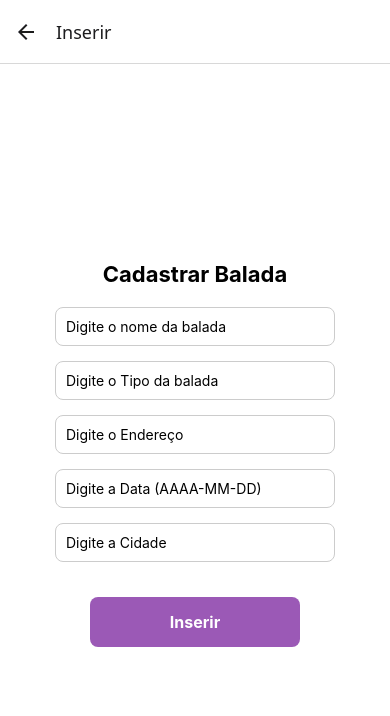
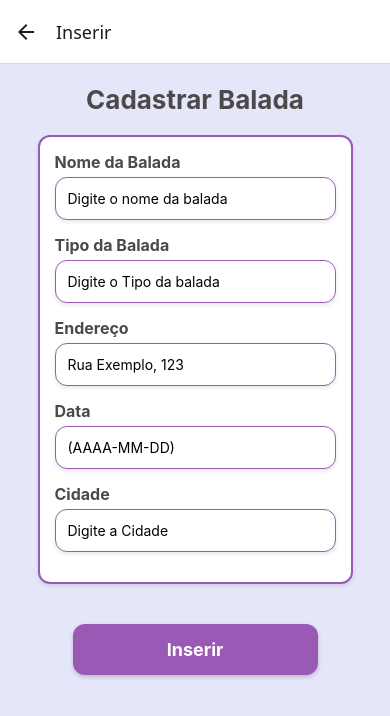
Before and after one commit to vitorcecato-sesi/balada-backend-mobile, a React Native app: screen /Inserir in a window 390 px wide. Shown: the top 716 px of the page. Built offline with nearby package versions, Linux system fonts and the light colour scheme.

Commit message:
put feito

```diff
--- a/screens/Inserir.js
+++ b/screens/Inserir.js
@@ -1,35 +1,40 @@
+// Importação de bibliotecas necessárias do React e React Native
 import React, { useState } from "react"
 import { View, Text, TextInput, TouchableOpacity, StyleSheet, Alert } from "react-native"
 
-// Configuração Backend -----------------------------------
-const ipLocal = "10.136.38.187"
-const porta = "3000"
-const URL_API = `http://${ipLocal}:${porta}`
+// Configuração do backend com IP e porta do servidor
+const ipLocal = "10.136.38.187" // IP local do servidor
+const porta = "3000" // Porta do servidor
+const URL_API = `http://${ipLocal}:${porta}` // URL base da API
 
 export default function Inserir({ navigation }) {
-  const [nome, setNome] = useState("")
-  const [endereco, setEndereco] = useState("")
-  const [dataBalada, setDataBalada] = useState("") // <- corrigido
-  const [tipo, setTipo] = useState("")
-  const [cidade, setCidade] = useState("")
-  const [listaBaladas, setListaBaladas] = useState([])
+  // Declaração de estados para armazenar os valores dos inputs
+  const [nome, setNome] = useState("") // Nome da balada
+  const [endereco, setEndereco] = useState("") // Endereço da balada
+  const [dataBalada, setDataBalada] = useState("") // Data da balada
+  const [tipo, setTipo] = useState("") // Tipo da balada
+  const [cidade, setCidade] = useState("") // Cidade da balada
 
+  // Função para limpar os campos após o cadastro
   const limparCampos = () => {
     setNome("")
     setEndereco("")
-    setDataBalada("") // <- corrigido
+    setDataBalada("")
     setTipo("")
     setCidade("")
   }
 
+  // Função para enviar os dados para o backend via método POST
   const metodoPost = async () => {
+    // Verifica se todos os campos estão preenchidos
     if (!nome || !endereco || !dataBalada || !tipo || !cidade) {
       Alert.alert("Erro", "Preencha todos os campos antes de continuar!")
       return
     }
 
     try {
-      const response = await fetch(`${URL_API}/balada/`, { // <- corrigido
+      // Envia os dados para a API
+      const response = await fetch(`${URL_API}/balada/`, {
         method: "POST",
         headers: {
           "Content-Type": "application/json",
@@ -37,117 +42,159 @@ export default function Inserir({ navigation }) {
         body: JSON.stringify({
           nome: nome,
           endereco: endereco,
-          data: dataBalada, // <- corrigido
+          data: dataBalada,
           tipo: tipo,
           cidade: cidade,
         }),
       })
 
+      // Verifica se a resposta foi bem-sucedida
       if (!response.ok) {
         Alert.alert("Erro", "Não foi possível cadastrar a balada.")
         return
       }
 
-      const dadosBD = await response.json()
-
-      setListaBaladas([...listaBaladas, dadosBD])
-
       Alert.alert("Sucesso", "Balada cadastrada com sucesso!")
-      limparCampos()
+      limparCampos() // Limpa os campos após o sucesso
     } catch (error) {
+      // Exibe erro no console e alerta o usuário
       Alert.alert("Erro", "Erro ao cadastrar balada! Verifique o console.")
       console.log(error)
     }
   }
 
   return (
-    <View style={styles.container}>
-      <Text style={styles.titulo}>Cadastrar Balada</Text>
+    <View style={styles.container}> {/* Contêiner principal */}
+      <Text style={styles.titulo}>Cadastrar Balada</Text> {/* Título da página */}
 
+      <View style={styles.inputWrapper}> {/* Borda englobando os inputs */}
+        {/* Grupo de inputs com labels descritivas */}
+        <View style={styles.inputGroup}>
+          <Text style={styles.label}>Nome da Balada</Text>
           <TextInput
             style={styles.input}
             placeholder="Digite o nome da balada"
             value={nome}
             onChangeText={setNome}
           />
+        </View>
+
+        <View style={styles.inputGroup}>
+          <Text style={styles.label}>Tipo da Balada</Text>
           <TextInput
             style={styles.input}
             placeholder="Digite o Tipo da balada"
             value={tipo}
             onChangeText={setTipo}
           />
+        </View>
+
+        <View style={styles.inputGroup}>
+          <Text style={styles.label}>Endereço</Text>
           <TextInput
             style={styles.input}
-        placeholder="Digite o Endereço"
+            placeholder="Rua Exemplo, 123"
             value={endereco}
             onChangeText={setEndereco}
           />
+        </View>
+
+        <View style={styles.inputGroup}>
+          <Text style={styles.label}>Data</Text>
           <TextInput
             style={styles.input}
-        placeholder="Digite a Data (AAAA-MM-DD)"
+            placeholder="(AAAA-MM-DD)"
             value={dataBalada}
             onChangeText={setDataBalada}
           />
+        </View>
+
+        <View style={styles.inputGroup}>
+          <Text style={styles.label}>Cidade</Text>
           <TextInput
             style={styles.input}
             placeholder="Digite a Cidade"
             value={cidade}
             onChangeText={setCidade}
           />
+        </View>
+      </View>
 
-      <TouchableOpacity style={styles.botao} onPress={metodoPost}>
+      <TouchableOpacity style={styles.botao} onPress={metodoPost}> {/* Botão de envio */}
         <Text style={styles.textoBotao}>Inserir</Text>
       </TouchableOpacity>
-
-      {listaBaladas.length > 0 && (
-        <View style={{ marginTop: 20, width: "100%" }}>
-          <Text style={{ fontWeight: "bold", fontSize: 18, marginBottom: 10 }}>
-            Baladas Cadastradas:
-          </Text>
-          {listaBaladas.map((item, index) => (
-            <Text key={index}>
-              {item.nome} - {item.endereco} - {item.data} - {item.tipo} - {item.cidade}
-            </Text>
-          ))}
-        </View>
-      )}
     </View>
   )
 }
 
+// Estilos para os componentes da página
 const styles = StyleSheet.create({
   container: {
     flex: 1,
-    backgroundColor: "#fff",
+    backgroundColor: "#e6e6fa", // Fundo roxo claro
     padding: 20,
     alignItems: "center",
-    justifyContent: "center",
+    justifyContent: "flex-start",
   },
   titulo: {
-    fontSize: 22,
+    fontSize: 26,
     fontWeight: "bold",
     marginBottom: 20,
     textAlign: "center",
+    color: "#4a4a4a",
+  },
+  inputWrapper: {
+    width: "90%",
+    borderWidth: 2,
+    borderColor: "#9b59b6", // Cor da borda englobando os inputs
+    borderRadius: 12,
+    padding: 15,
+    backgroundColor: "#fff",
+    shadowColor: "#000",
+    shadowOffset: { width: 0, height: 2 },
+    shadowOpacity: 0.1,
+    shadowRadius: 4,
+    elevation: 2,
+    marginBottom: 20,
+  },
+  inputGroup: {
+    marginBottom: 15, // Espaçamento entre os grupos de inputs
+  },
+  label: {
+    fontSize: 16,
+    fontWeight: "bold",
+    marginBottom: 5,
+    color: "#4a4a4a",
   },
   input: {
-    width: "80%",
+    width: "100%",
     borderWidth: 1,
-    borderColor: "#ccc",
-    borderRadius: 8,
-    padding: 10,
-    marginBottom: 15,
+    borderColor: "#9b59b6",
+    borderRadius: 12,
+    padding: 12,
+    backgroundColor: "#fff",
+    shadowColor: "#000",
+    shadowOffset: { width: 0, height: 2 },
+    shadowOpacity: 0.1,
+    shadowRadius: 4,
+    elevation: 2,
   },
   botao: {
     backgroundColor: "#9b59b6",
     padding: 15,
-    borderRadius: 8,
+    borderRadius: 12,
     alignItems: "center",
     marginTop: 20,
-    width: "60%",
+    width: "70%",
+    shadowColor: "#000",
+    shadowOffset: { width: 0, height: 2 },
+    shadowOpacity: 0.2,
+    shadowRadius: 4,
+    elevation: 3,
   },
   textoBotao: {
     color: "#fff",
-    fontSize: 16,
+    fontSize: 18,
     fontWeight: "bold",
   },
 })
```
Also changed, not shown: 1 other file (tests, documents, lock files or other folders). Lines whose indentation alone changed are shown as unchanged.
